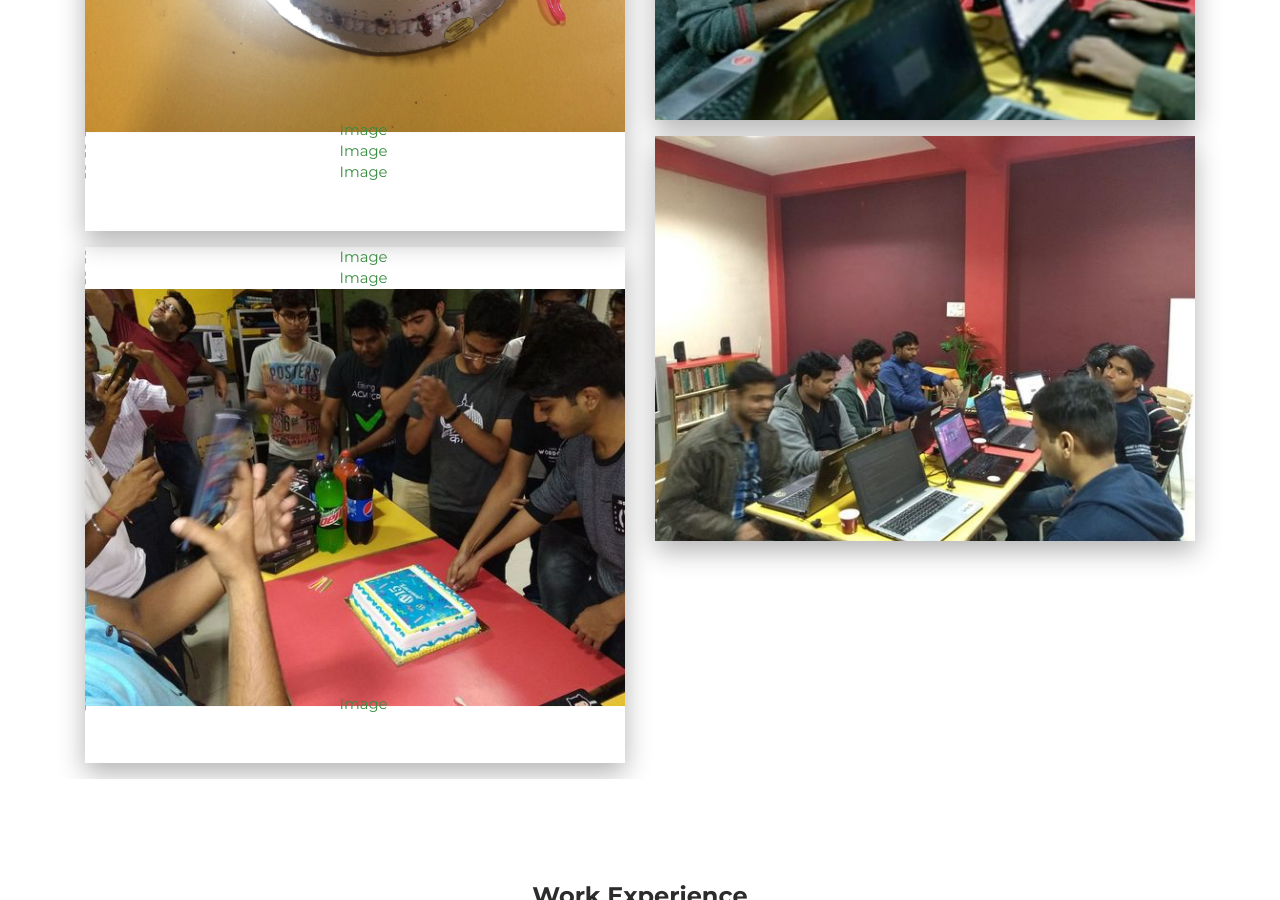
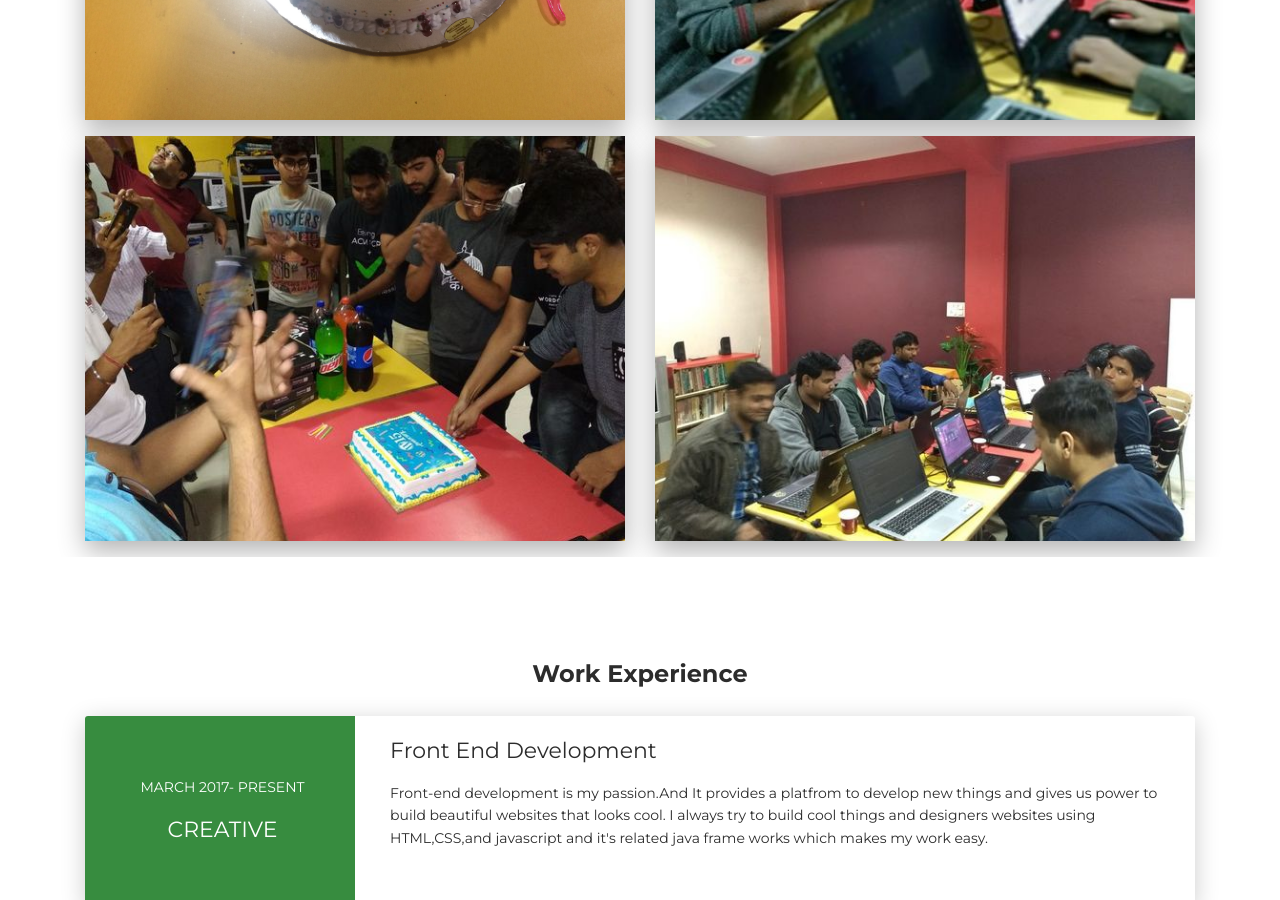
Before and after one commit to kavin52/sumitsg10.github.io, a plain HTML site: page index.html in a window 1280 px wide. Shown: the part 1900-2800 px from the top of the page. Drawn offline with Linux system fonts and the light colour scheme.

Commit message:
Update index.html

```diff
--- a/index.html
+++ b/index.html
@@ -176,19 +176,13 @@
             <div class="col-md-6">
               <div class="cc-porfolio-image img-raised" data-aos="fade-up" data-aos-anchor-placement="top-bottom"><a href="#web-development">
                   <figure class="cc-effect"><img src="images/project-1.jpeg" alt="Image"/>
-                    <figure class="cc-effect"><img src="images/wpkanpur.jpeg" alt="Image"/>
-                      <figure class="cc-effect"><img src="images/wp1.jpeg" alt="Image"/>
-                        <figure class="cc-effect"><img src="images/wp2.jpeg" alt="Image"/>
                     <figcaption>
                       <div class="h4">Meetup</div>
                       <p>Docker B'day</p>
                     </figcaption>
                   </figure></a></div>
               <div class="cc-porfolio-image img-raised" data-aos="fade-up" data-aos-anchor-placement="top-bottom"><a href="#web-development">
-                  <figure class="cc-effect"><img src="images/wp1.jpeg" alt="Image"/>
-                    <figure class="cc-effect"><img src="images/wp2.jpeg" alt="Image"/>
-                      <figure class="cc-effect"><img src="images/project-2.jpeg" alt="Image"/>
-                          <figure class="cc-effect"><img src="images/wp3.jpeg" alt="Image"/>
+                    <figure class="cc-effect"><img src="images/project-2.jpeg" alt="Image"/>
                     <figcaption>
                       <div class="h4">Wordpress Meetup</div>
                       <p>Aniversiary</p>
```
